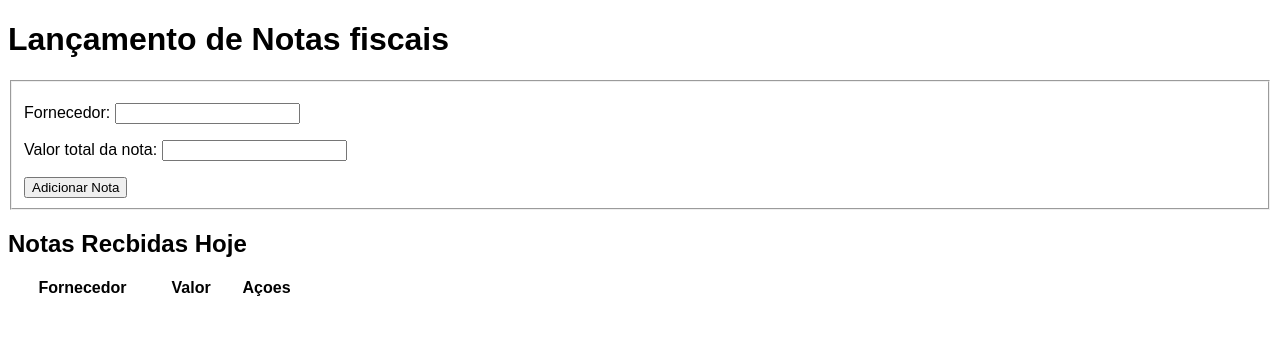
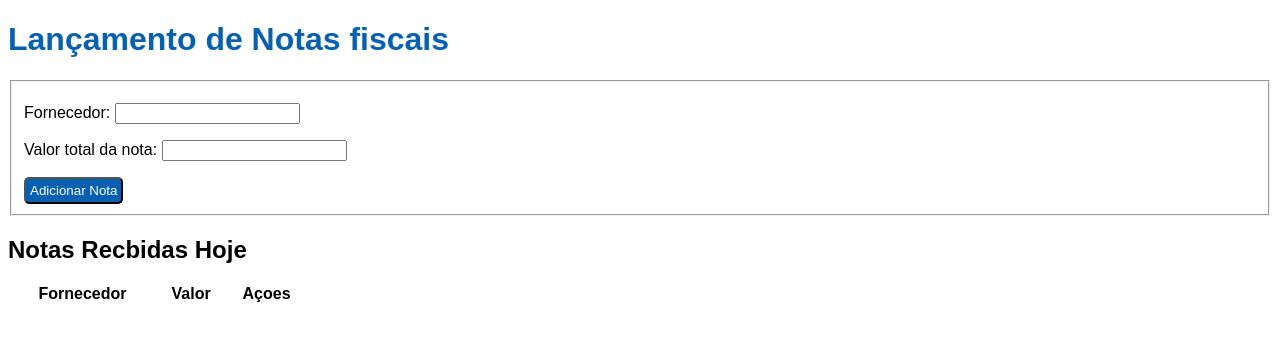
Before and after one commit to devAdriansilva/controle_entradas_nf, a plain HTML site: page index.html in a window 1280 px wide. Drawn offline with Linux system fonts and the light colour scheme.

Commit message:
Update style.css

```diff
--- a/style.css
+++ b/style.css
@@ -16,3 +16,14 @@
             font-size: large;
             height: 30px;
         }
+
+        h1 {
+            color: var(--cor-primaria);
+        }
+
+        button {
+            background-color: var(--cor-primaria);
+            color: var(--branco);
+            border-radius: 5px;
+            padding: 4px;
+        }
```
